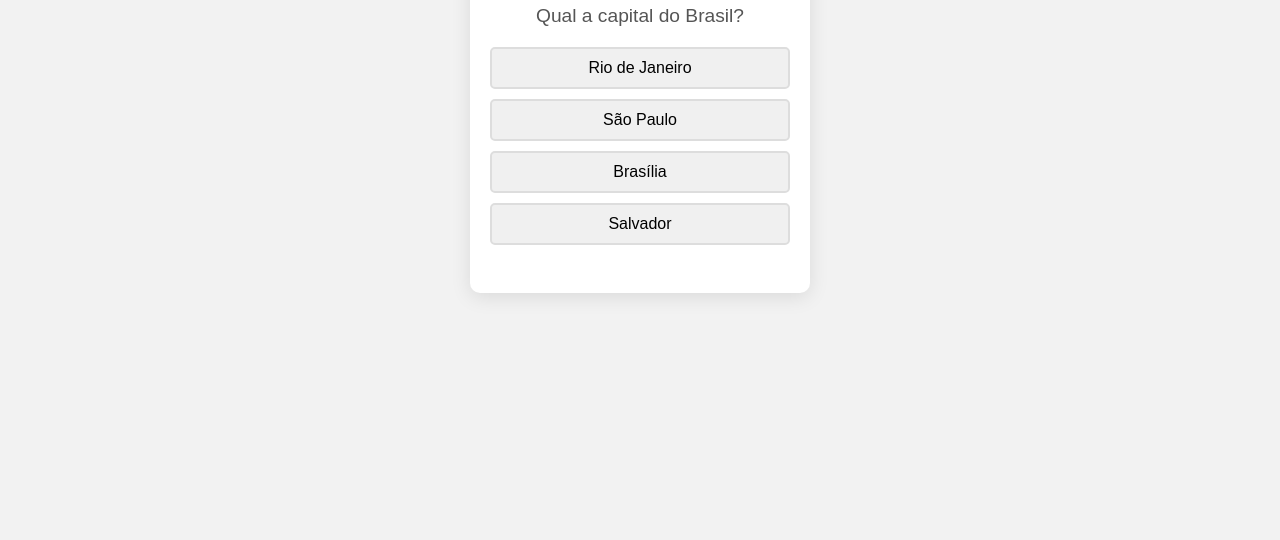
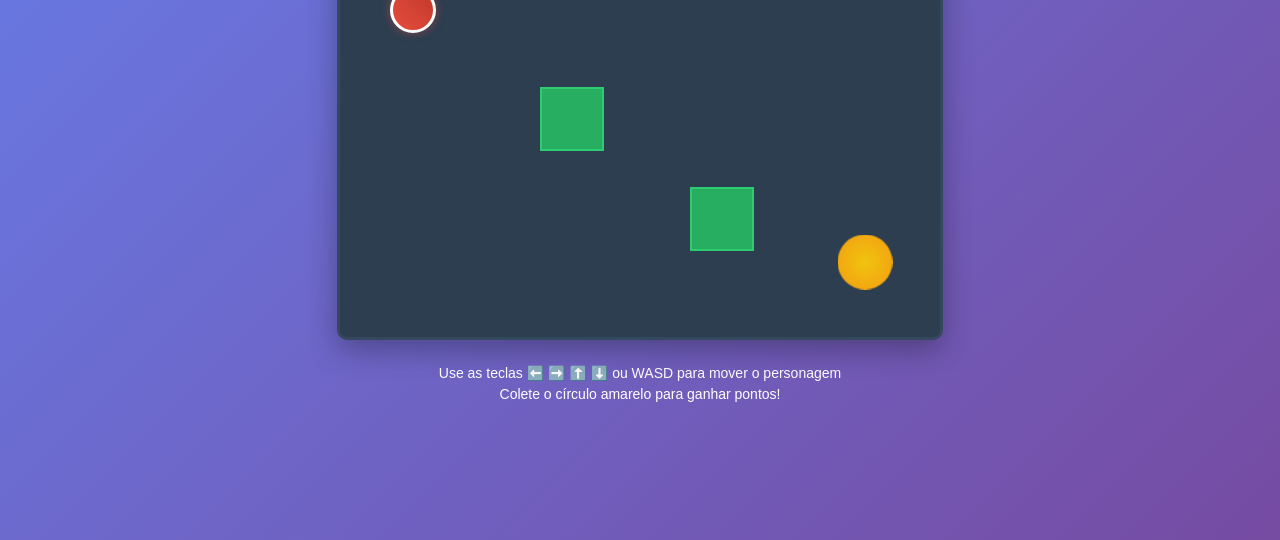
Before and after one commit to jeanxd89/jogo-FPS, a plain HTML site: page index.html in a window 1280 px wide. Shown: the part 300-840 px from the top of the page. Before the commit the page ends 800 px from the top, so only its background shows below. Drawn offline with Linux system fonts and the light colour scheme.

Commit message:
Update index.html

```diff
--- a/index.html
+++ b/index.html
@@ -3,176 +3,246 @@
 <head>
     <meta charset="UTF-8">
     <meta name="viewport" content="width=device-width, initial-scale=1.0">
-  <title>Quiz Interativo - Jogo de Conhecimentos</title>
+    <title>Jogo - Mover Personagem</title>
     <style>
         body {
-      font-family: 'Arial', sans-serif;
-      background: #f2f2f2;
             margin: 0;
-      padding: 0;
+            padding: 20px;
             display: flex;
+            flex-direction: column;
+            align-items: center;
             justify-content: center;
-      align-items: center;
-      height: 100vh;
+            min-height: 100vh;
+            background: linear-gradient(135deg, #667eea 0%, #764ba2 100%);
+            font-family: Arial, sans-serif;
         }
 
-    .container {
-      background: #fff;
+        .game-container {
+            position: relative;
+            width: 600px;
+            height: 400px;
+            background-color: #2c3e50;
+            border: 3px solid #34495e;
             border-radius: 10px;
-      box-shadow: 0 4px 20px rgba(0, 0, 0, 0.1);
-      width: 300px;
-      padding: 20px;
-      text-align: center;
+            overflow: hidden;
+            box-shadow: 0 10px 30px rgba(0,0,0,0.3);
         }
 
-    h1 {
-      color: #333;
-      font-size: 2rem;
-      margin-bottom: 20px;
+        .player {
+            position: absolute;
+            width: 40px;
+            height: 40px;
+            background: linear-gradient(45deg, #e74c3c, #c0392b);
+            border-radius: 50%;
+            border: 3px solid #fff;
+            box-shadow: 0 0 10px rgba(231, 76, 60, 0.5);
+            transition: all 0.1s ease;
         }
 
-    .question {
-      font-size: 1.2rem;
-      margin-bottom: 20px;
-      color: #555;
+        .obstacle {
+            position: absolute;
+            width: 60px;
+            height: 60px;
+            background-color: #27ae60;
+            border: 2px solid #2ecc71;
         }
 
-    .button {
-      background: #4CAF50;
-      color: white;
-      border: none;
-      padding: 10px 20px;
-      border-radius: 5px;
-      font-size: 1rem;
-      cursor: pointer;
-      transition: background 0.3s ease;
+        .goal {
+            position: absolute;
+            width: 50px;
+            height: 50px;
+            background: radial-gradient(circle, #f1c40f, #f39c12);
+            border-radius: 50%;
+            animation: pulse 2s infinite;
         }
 
-    .button:hover {
-      background: #45a049;
+        @keyframes pulse {
+            0% { transform: scale(1); }
+            50% { transform: scale(1.1); }
+            100% { transform: scale(1); }
         }
 
-    .answer-btn {
-      display: block;
-      width: 100%;
-      padding: 10px;
-      margin: 10px 0;
-      background: #f0f0f0;
-      border: 2px solid #ddd;
-      border-radius: 5px;
-      font-size: 1rem;
-      cursor: pointer;
-      transition: all 0.3s ease;
+        .controls {
+            margin-top: 20px;
+            text-align: center;
+            color: white;
         }
 
-    .answer-btn:hover {
-      background: #ddd;
-      transform: scale(1.05);
+        .controls p {
+            margin: 5px 0;
+            font-size: 14px;
         }
 
-    .answer-btn:active {
-      transform: scale(0.98);
+        .score {
+            color: white;
+            font-size: 18px;
+            margin-bottom: 10px;
+            font-weight: bold;
         }
 
-    .feedback {
-      margin-top: 20px;
-      font-size: 1.2rem;
-      color: #555;
-      display: none;
-    }
-
-    .correct {
-      color: green;
-    }
-
-    .incorrect {
-      color: red;
+        .message {
+            color: #f1c40f;
+            font-size: 16px;
+            margin-top: 10px;
+            font-weight: bold;
         }
     </style>
 </head>
 <body>
+    <h1 style="color: white;">Jogo do Personagem</h1>
 
-  <div class="container">
-    <h1>Quiz Interativo</h1>
-    <div class="question" id="question"></div>
-    <button class="answer-btn" onclick="checkAnswer(0)" id="answer0"></button>
-    <button class="answer-btn" onclick="checkAnswer(1)" id="answer1"></button>
-    <button class="answer-btn" onclick="checkAnswer(2)" id="answer2"></button>
-    <button class="answer-btn" onclick="checkAnswer(3)" id="answer3"></button>
+    <div class="score">Pontuação: <span id="score">0</span></div>
 
-    <div class="feedback" id="feedback"></div>
-
-    <br>
-    <button class="button" id="nextButton" style="display: none;" onclick="nextQuestion()">Próxima Pergunta</button>
+    <div class="game-container">
+        <div class="player" id="player"></div>
+        <div class="obstacle" id="obstacle1"></div>
+        <div class="obstacle" id="obstacle2"></div>
+        <div class="goal" id="goal"></div>
     </div>
 
+    <div class="controls">
+        <p>Use as teclas ⬅️ ➡️ ⬆️ ⬇️ ou WASD para mover o personagem</p>
+        <p>Colete o círculo amarelo para ganhar pontos!</p>
+    </div>
+
+    <div class="message" id="message"></div>
+
     <script>
-    const questions = [
-      {
-        question: "Qual a capital do Brasil?",
-        answers: ["Rio de Janeiro", "São Paulo", "Brasília", "Salvador"],
-        correctAnswer: 2
-      },
-      {
-        question: "Quem é o criador do Facebook?",
-        answers: ["Bill Gates", "Steve Jobs", "Mark Zuckerberg", "Elon Musk"],
-        correctAnswer: 2
-      },
-      {
-        question: "Qual é o maior planeta do sistema solar?",
-        answers: ["Terra", "Júpiter", "Saturno", "Marte"],
-        correctAnswer: 1
-      },
-      {
-        question: "Qual é a língua oficial do Japão?",
-        answers: ["Coreano", "Chinês", "Japonês", "Inglês"],
-        correctAnswer: 2
-      }
-    ];
+        // Elementos do jogo
+        const player = document.getElementById('player');
+        const goal = document.getElementById('goal');
+        const obstacle1 = document.getElementById('obstacle1');
+        const obstacle2 = document.getElementById('obstacle2');
+        const scoreElement = document.getElementById('score');
+        const messageElement = document.getElementById('message');
 
-    let currentQuestion = 0;
+        // Configurações iniciais
+        let playerX = 50;
+        let playerY = 50;
+        let score = 0;
+        const speed = 10;
+        const gameWidth = 600;
+        const gameHeight = 400;
 
-    function loadQuestion() {
-      const q = questions[currentQuestion];
-      document.getElementById("question").textContent = q.question;
-      for (let i = 0; i < 4; i++) {
-        document.getElementById(`answer${i}`).textContent = q.answers[i];
-      }
-      document.getElementById("feedback").style.display = "none";
-      document.getElementById("nextButton").style.display = "none";
+        // Posições iniciais
+        function initializeGame() {
+            // Posição inicial do jogador
+            player.style.left = playerX + 'px';
+            player.style.top = playerY + 'px';
+
+            // Posição da meta
+            goal.style.left = '500px';
+            goal.style.top = '300px';
+
+            // Posição dos obstáculos
+            obstacle1.style.left = '200px';
+            obstacle1.style.top = '150px';
+
+            obstacle2.style.left = '350px';
+            obstacle2.style.top = '250px';
         }
 
-    function checkAnswer(answerIndex) {
-      const q = questions[currentQuestion];
-      const feedback = document.getElementById("feedback");
-      const nextButton = document.getElementById("nextButton");
+        // Verificar colisão
+        function checkCollision(element1, element2) {
+            const rect1 = element1.getBoundingClientRect();
+            const rect2 = element2.getBoundingClientRect();
 
-      if (answerIndex === q.correctAnswer) {
-        feedback.textContent = "Resposta Correta!";
-        feedback.className = "feedback correct";
-      } else {
-        feedback.textContent = "Resposta Errada!";
-        feedback.className = "feedback incorrect";
+            return !(rect1.right < rect2.left ||
+                     rect1.left > rect2.right ||
+                     rect1.bottom < rect2.top ||
+                     rect1.top > rect2.bottom);
         }
 
-      feedback.style.display = "block";
-      nextButton.style.display = "inline-block";
+        // Mover jogador
+        function movePlayer(dx, dy) {
+            // Nova posição
+            let newX = playerX + dx;
+            let newY = playerY + dy;
+
+            // Limites da tela
+            if (newX >= 0 && newX <= gameWidth - 40) {
+                playerX = newX;
+            }
+            if (newY >= 0 && newY <= gameHeight - 40) {
+                playerY = newY;
             }
 
-    function nextQuestion() {
-      currentQuestion++;
-      if (currentQuestion < questions.length) {
-        loadQuestion();
-      } else {
-        document.getElementById("question").textContent = "Você completou o quiz!";
-        document.getElementById("nextButton").style.display = "none";
-        document.getElementById("feedback").style.display = "none";
+            // Atualizar posição
+            player.style.left = playerX + 'px';
+            player.style.top = playerY + 'px';
+
+            // Verificar colisão com a meta
+            if (checkCollision(player, goal)) {
+                score += 10;
+                scoreElement.textContent = score;
+                messageElement.textContent = 'Boa! +10 pontos!';
+
+                // Reposicionar a meta
+                const randomX = Math.floor(Math.random() * (gameWidth - 50));
+                const randomY = Math.floor(Math.random() * (gameHeight - 50));
+                goal.style.left = randomX + 'px';
+                goal.style.top = randomY + 'px';
+
+                // Remover mensagem após 1 segundo
+                setTimeout(() => {
+                    messageElement.textContent = '';
+                }, 1000);
+            }
+
+            // Verificar colisão com obstáculos
+            if (checkCollision(player, obstacle1) || checkCollision(player, obstacle2)) {
+                messageElement.textContent = 'Cuidado com os obstáculos!';
+                setTimeout(() => {
+                    messageElement.textContent = '';
+                }, 1000);
             }
         }
 
-    // Inicia o quiz ao carregar a página
-    loadQuestion();
+        // Controles do teclado
+        document.addEventListener('keydown', (event) => {
+            switch(event.key) {
+                case 'ArrowUp':
+                case 'w':
+                case 'W':
+                    movePlayer(0, -speed);
+                    break;
+                case 'ArrowDown':
+                case 's':
+                case 'S':
+                    movePlayer(0, speed);
+                    break;
+                case 'ArrowLeft':
+                case 'a':
+                case 'A':
+                    movePlayer(-speed, 0);
+                    break;
+                case 'ArrowRight':
+                case 'd':
+                case 'D':
+                    movePlayer(speed, 0);
+                    break;
+            }
+        });
+
+        // Inicializar o jogo
+        initializeGame();
+
+        // Adicionar controles para mobile (opcional)
+        const mobileControls = document.createElement('div');
+        mobileControls.innerHTML = `
+            <div style="margin-top: 20px; display: none;" id="mobileControls">
+                <button onclick="movePlayer(0, -10)">↑</button><br>
+                <button onclick="movePlayer(-10, 0)">←</button>
+                <button onclick="movePlayer(0, 10)">↓</button>
+                <button onclick="movePlayer(10, 0)">→</button>
+            </div>
+        `;
+        document.body.appendChild(mobileControls);
+
+        // Mostrar controles mobile se for dispositivo móvel
+        if (/Mobi|Android/i.test(navigator.userAgent)) {
+            document.getElementById('mobileControls').style.display = 'block';
+        }
     </script>
-
 </body>
 </html>
```
Lines whose indentation alone changed are shown as unchanged.
